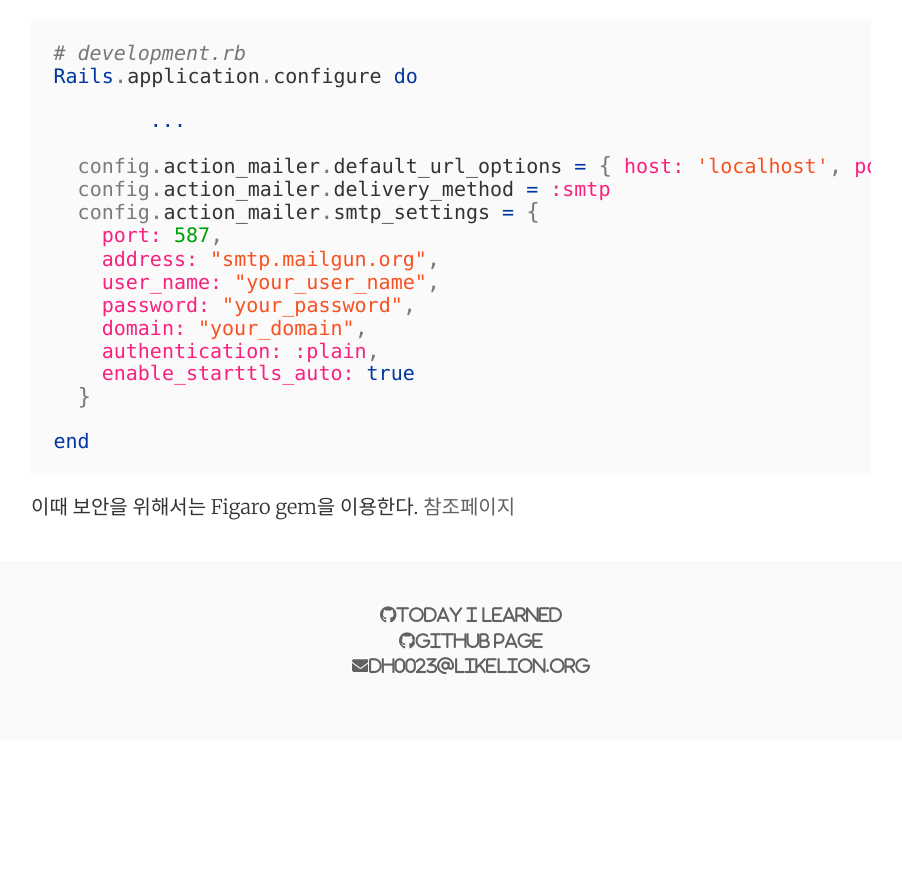
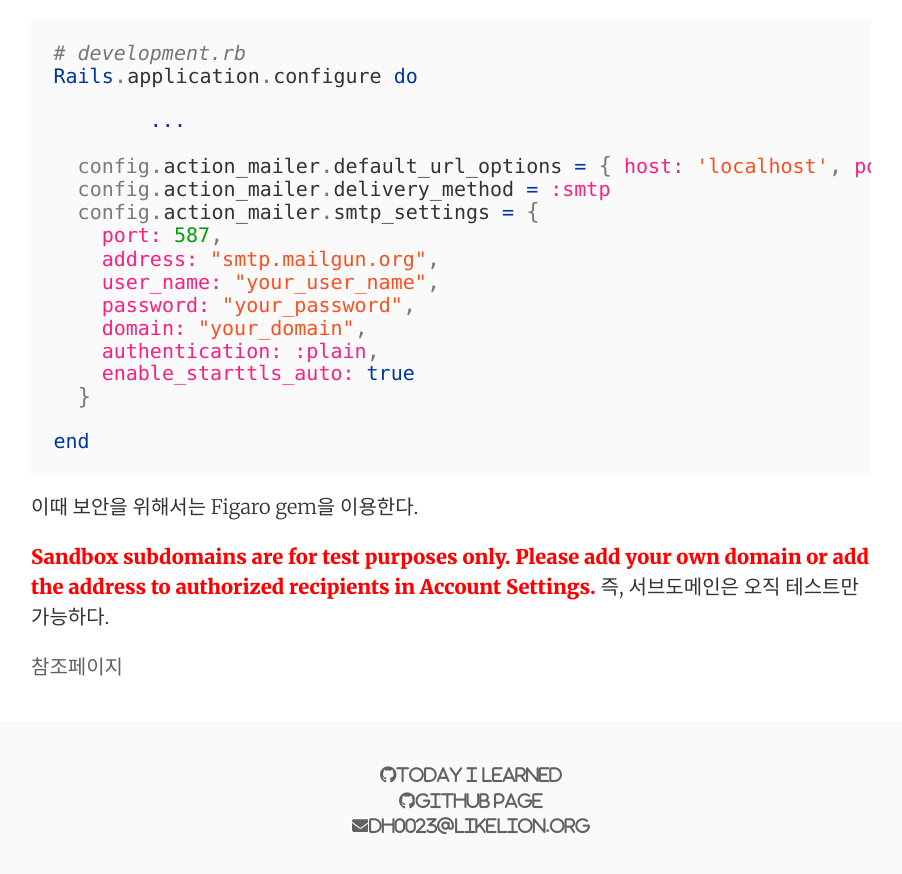
Before and after one commit to dh00023/dh00023.github.io, a Jekyll site: the page built from _posts/2017-06-08-devise_mailer.md, in a window 1280 px wide and 900 px high, scrolled down 1612 px. Shown: the top 874 px of the window, without its empty margins (189-1091 px from the left). Built offline with Jekyll 4.4.1, drawn with Linux system fonts in a browser that asks for light colours; nearby versions of some CDN libraries; before the commit the page ends 2352 px from its top, so only the background shows below that.

Commit message:
서브도메인

````diff
--- a/_posts/2017-06-08-devise_mailer.md
+++ b/_posts/2017-06-08-devise_mailer.md
@@ -86,5 +86,8 @@ end
 ```
 
 이때 보안을 위해서는 Figaro gem을 이용한다.
+
+<b style= "color: red;">Sandbox subdomains are for test purposes only. Please add your own domain or add the address to authorized recipients in Account Settings.</b> 즉, 서브도메인은 오직 테스트만 가능하다.
+
 [참조페이지]( https://medium.com/@bluesh55/devise-%EC%9D%B4%EB%A9%94%EC%9D%BC-%EC%9D%B8%EC%A6%9D-%EA%B5%AC%ED%98%84%ED%95%98%EA%B8%B0-a6b525ccabba
 )
````
Also changed, not shown: _posts/2017-06-08-mailgun.md (+2 -0 lines).
